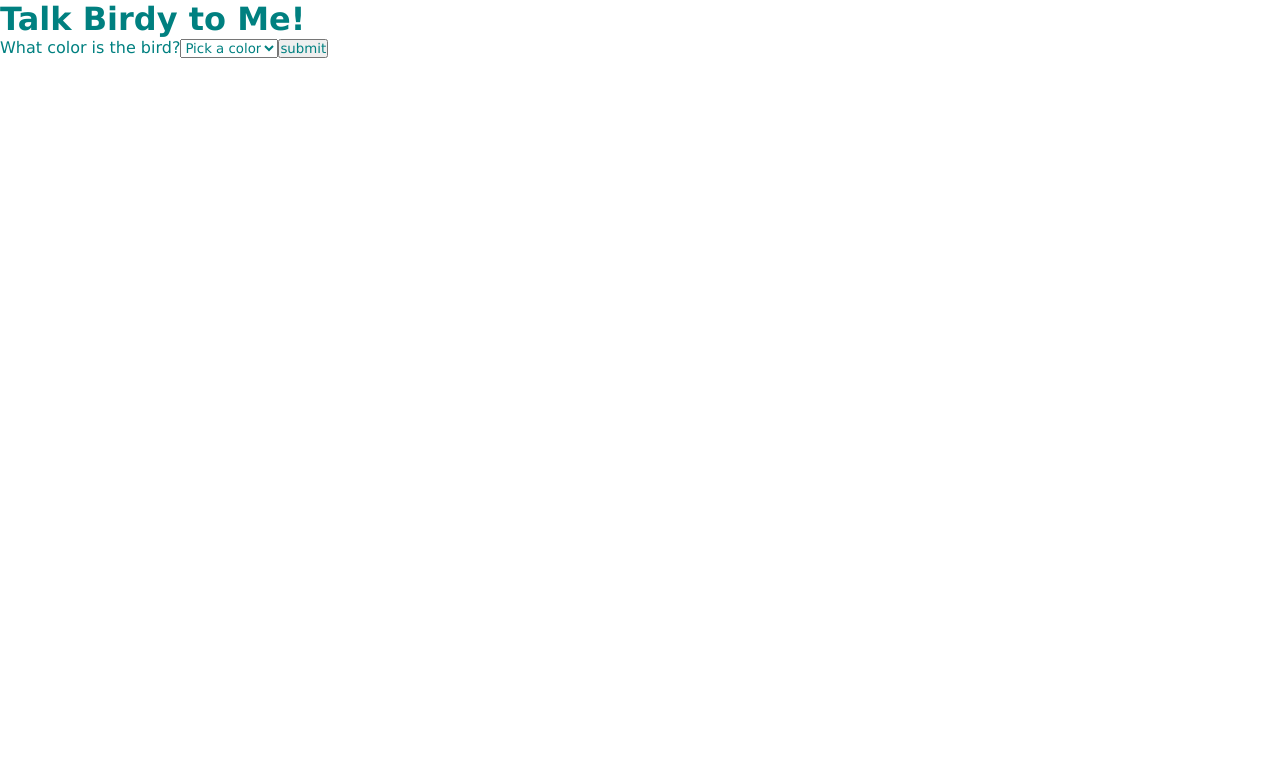
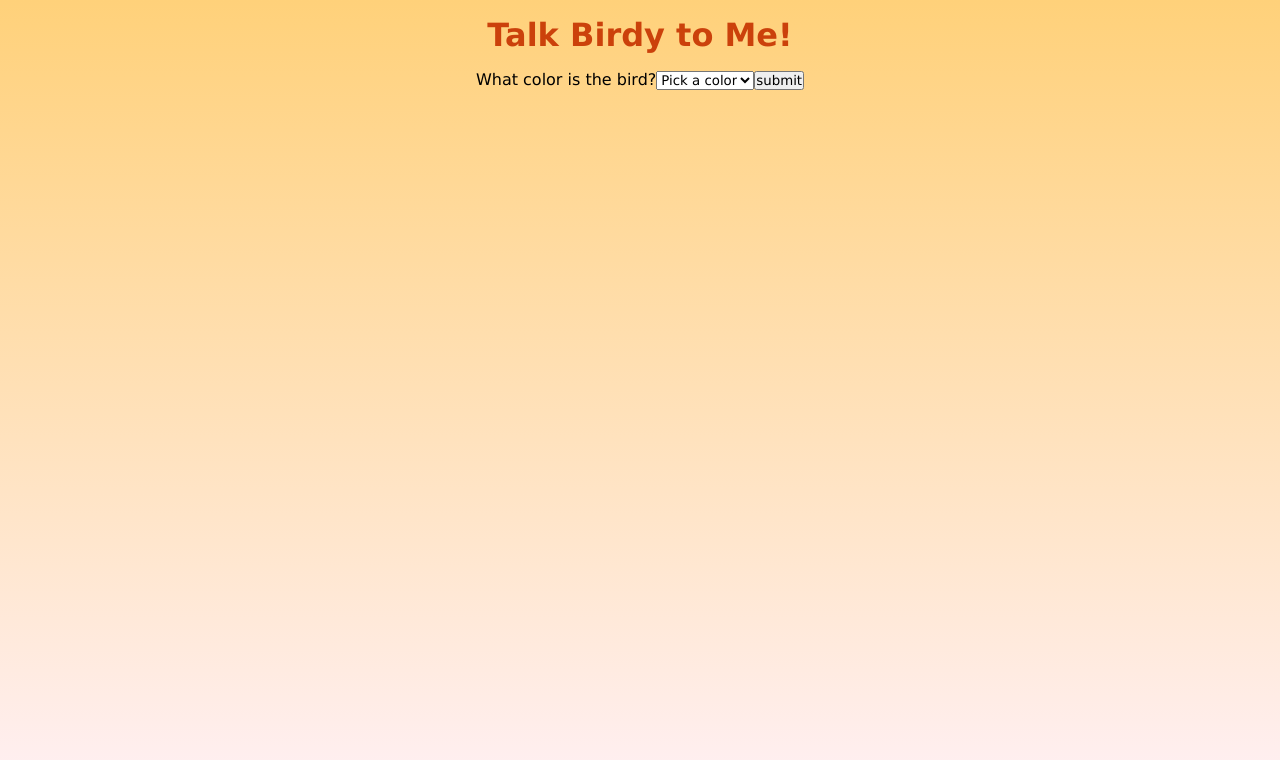
Before and after one commit to Team-Pantless/scratch-project, a React app in the folder talk-birdy-to-me/: page / in a window 1280 px wide. Shown: the top 760 px of the page. Built offline with nearby package versions, Linux system fonts and the light colour scheme.

Commit message:
testing moving to React hooks, this is prior to changing any code to hooks.

```diff
--- a/talk-birdy-to-me/package.json
+++ b/talk-birdy-to-me/package.json
@@ -18,6 +18,12 @@
   "author": "",
   "license": "ISC",
   "dependencies": {
+    "@fortawesome/fontawesome-svg-core": "^1.2.35",
+    "@fortawesome/free-brands-svg-icons": "^5.15.3",
+    "@fortawesome/free-regular-svg-icons": "^5.15.3",
+    "@fortawesome/free-solid-svg-icons": "^5.15.3",
+    "@fortawesome/react-fontawesome": "^0.1.14",
+    "@material-ui/core": "^4.11.3",
     "express": "^4.16.3",
     "node-fetch": "^2.6.1",
     "react": "^16.13.1",
--- a/talk-birdy-to-me/src/App.jsx
+++ b/talk-birdy-to-me/src/App.jsx
@@ -1,6 +1,8 @@
 import React, { Component } from 'react';
 import { render } from 'react-dom';
-
+import { FontAwesomeIcon } from '@fortawesome/react-fontawesome';
+import { faFeatherAlt } from '@fortawesome/free-solid-svg-icons';
+// import birdfunc from '../birdFunc';
 // import Birds from '../Components/birdData';
 
 
@@ -20,18 +22,22 @@
 
   handleSubmit(event) {
     //this should render the birds in the database that are blue;
-    if (this.state.value === "null") {
+    if (this.state.value === 'null' || this.state.value === '') {
       alert('Please pick a color!')
     }
     else {
-      alert('A bird color was submitted: ' + this.state.value);
       event.preventDefault();
+      console.log('A bird color was submitted: ' + this.state.value);
+      // birdFunc();
     }
   }
 
+
+
   render() {
     return (
-      < div >
+
+      < div className="container">
         <div className="title">
           <h1>Talk Birdy to Me!</h1>
           </div>
@@ -51,7 +57,11 @@
           </form>
           </div>
         </div >
+
     );
   }
 }
 export default App;
+
+
+{/* <i class="fas fa-feather-alt"></i> */}
--- /dev/null
+++ b/talk-birdy-to-me/src/birdFunc.jsx
@@ -0,0 +1,9 @@
+import { React } from 'react';
+import { App } from 'App';
+
+
+const birdFunc = props => {
+    <h2>{ props.value }</h2>
+}
+
+export default birdFunc;
--- a/talk-birdy-to-me/src/index.css
+++ b/talk-birdy-to-me/src/index.css
@@ -3,9 +3,21 @@
   padding: 0;
   box-sizing: border-box;
   font-family: Verdana, Geneva, Tahoma, sans-serif;
-  color: teal;
 }
 
-title {
-  color: blue;
+.container {
+  margin: 0;
+  width: 100vw;
+  height: 100vh;
+  background-image: linear-gradient(180deg, #ffd17a, #fff0f5);
 }
+
+.title {
+  color: #cb410b;
+  padding: 2vh;
+  text-align: center;
+}
+
+.birdColorForm {
+  text-align: center;
+}
```
Also changed, not shown: 1 other file (tests, documents, lock files or other folders).
